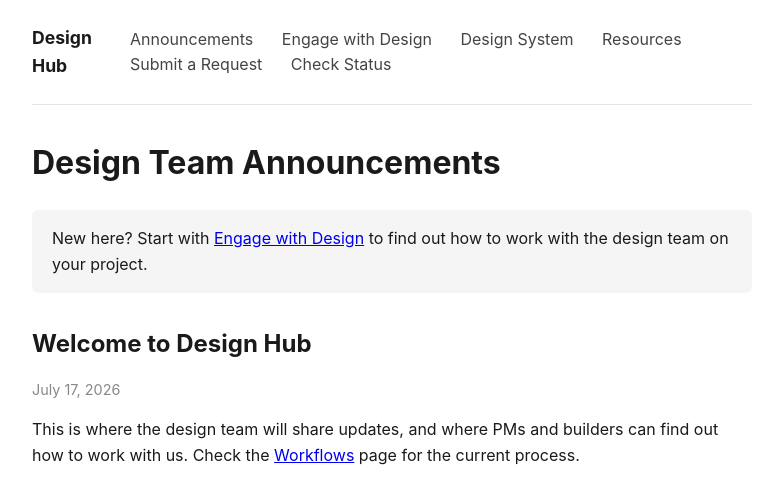
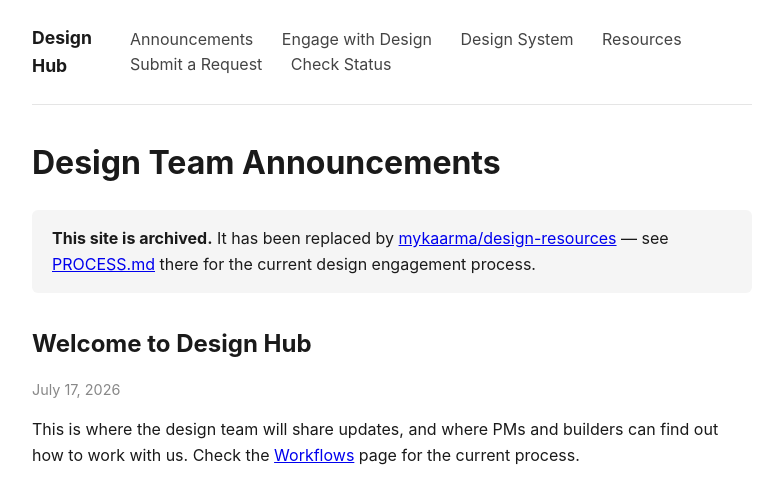
Before and after one commit to jennlatran/design-hub, a Jekyll site: the page built from index.md, in a window 1280 px wide. Shown: the top 504 px of the page, without its empty margins (248-1007 px from the left). Built offline with Jekyll 4.4.1, drawn with Linux system fonts in a browser that asks for light colours.

Commit message:
Point to design-resources before archiving
design-hub is replaced by mykaarma/design-resources (PROCESS.md covers the
design engagement process). Redirect notice added to both the README and
the live site's homepage before archiving this repo.

Co-Authored-By: Claude Sonnet 5 <noreply@anthropic.com>

```diff
--- a/index.md
+++ b/index.md
@@ -5,9 +5,10 @@ title: Announcements
 
 <h1>Design Team Announcements</h1>
 
-<p class="callout">New here? Start with
-<a href="{{ '/workflows/engaging-with-design/' | relative_url }}">Engage with Design</a>
-to find out how to work with the design team on your project.</p>
+<p class="callout"><strong>This site is archived.</strong> It has been replaced by
+<a href="https://github.com/mykaarma/design-resources">mykaarma/design-resources</a> — see
+<a href="https://github.com/mykaarma/design-resources/blob/main/PROCESS.md">PROCESS.md</a>
+there for the current design engagement process.</p>
 
 {% assign announcements = site.announcements | sort: "date" | reverse %}
 {% if announcements.size == 0 %}
```
Also changed, not shown: README.md.
